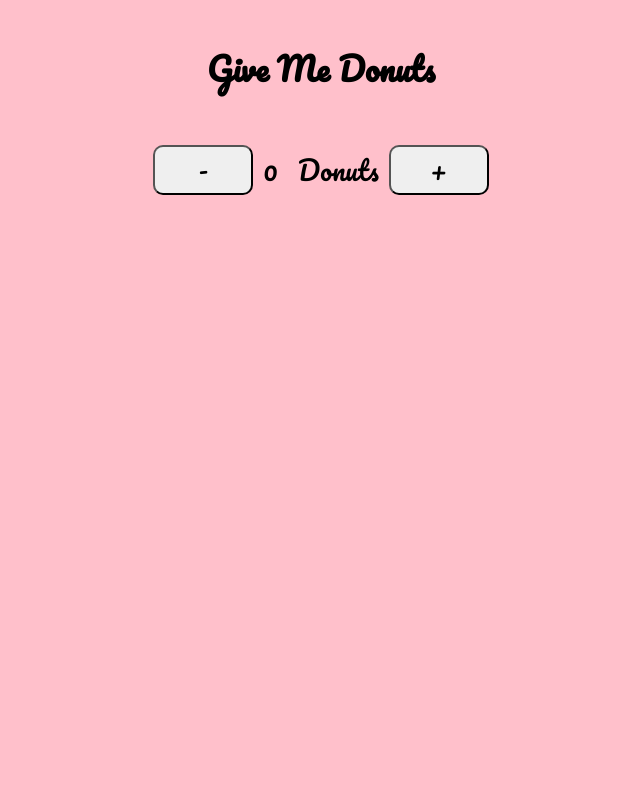
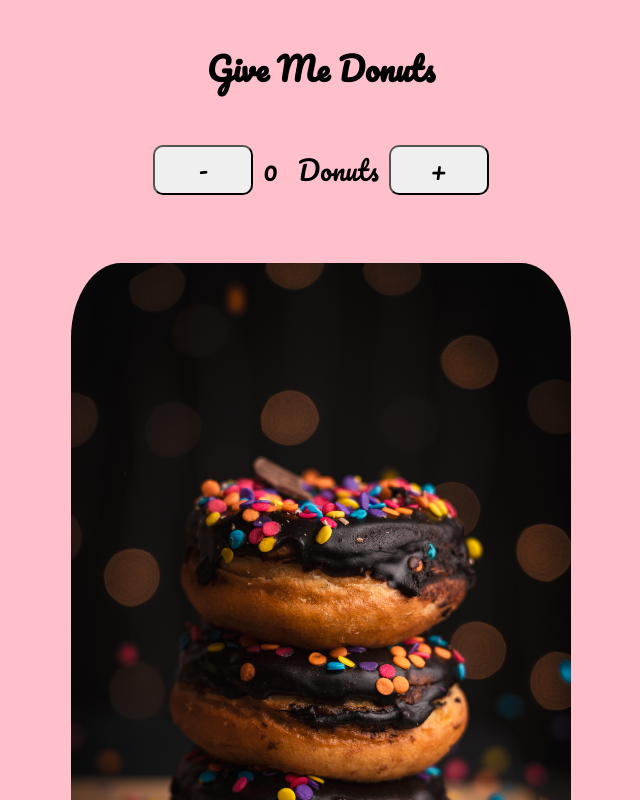
Before and after one commit to Davonne007-TX/React-Vite-Counter, a React (Vite) app in the folder learning-more-react/: page / in a window 1280 px wide. Shown: the top 800 px of the page, without its empty margins (319-959 px from the left). Built offline with nearby package versions, Linux system fonts and the light colour scheme.

Commit message:
image of donuts

```diff
--- a/learning-more-react/src/App.jsx
+++ b/learning-more-react/src/App.jsx
@@ -1,5 +1,7 @@
 import React, { useState } from 'react';
 import './index.css';
+
+
 
 
 function App() {    //theres a function, which is a function component, can be whatever you want, header, main, nav, anything
@@ -25,6 +27,8 @@ function App() {    //theres a function, which is a function component, can be w
       <span>{donuts}</span>
       <button onClick={incrementCount}>+</button>
     </div>
+
+    <img src="./images/donuts.jpg" alt="donuts" id="yummyDonuts"></img>
 
     </>  //To make the buttons functional (functionality), need to import the useState hook we are going to use, this is line 1, import hook from react, then lines 6 and 7
       ) //last curly of the return
--- a/learning-more-react/src/index.css
+++ b/learning-more-react/src/index.css
@@ -32,3 +32,16 @@ span {
   padding: 10px;
   font-family: 'Pacifico', cursive;
 }
+
+
+/*images*/
+#yummyDonuts {
+  width: 100%;
+  height: auto;
+  max-width: 500px;
+  margin-top: 60px;
+  margin-left: auto;
+  margin-right: auto;
+  display: block;
+  border-radius: 10%;
+}
```
